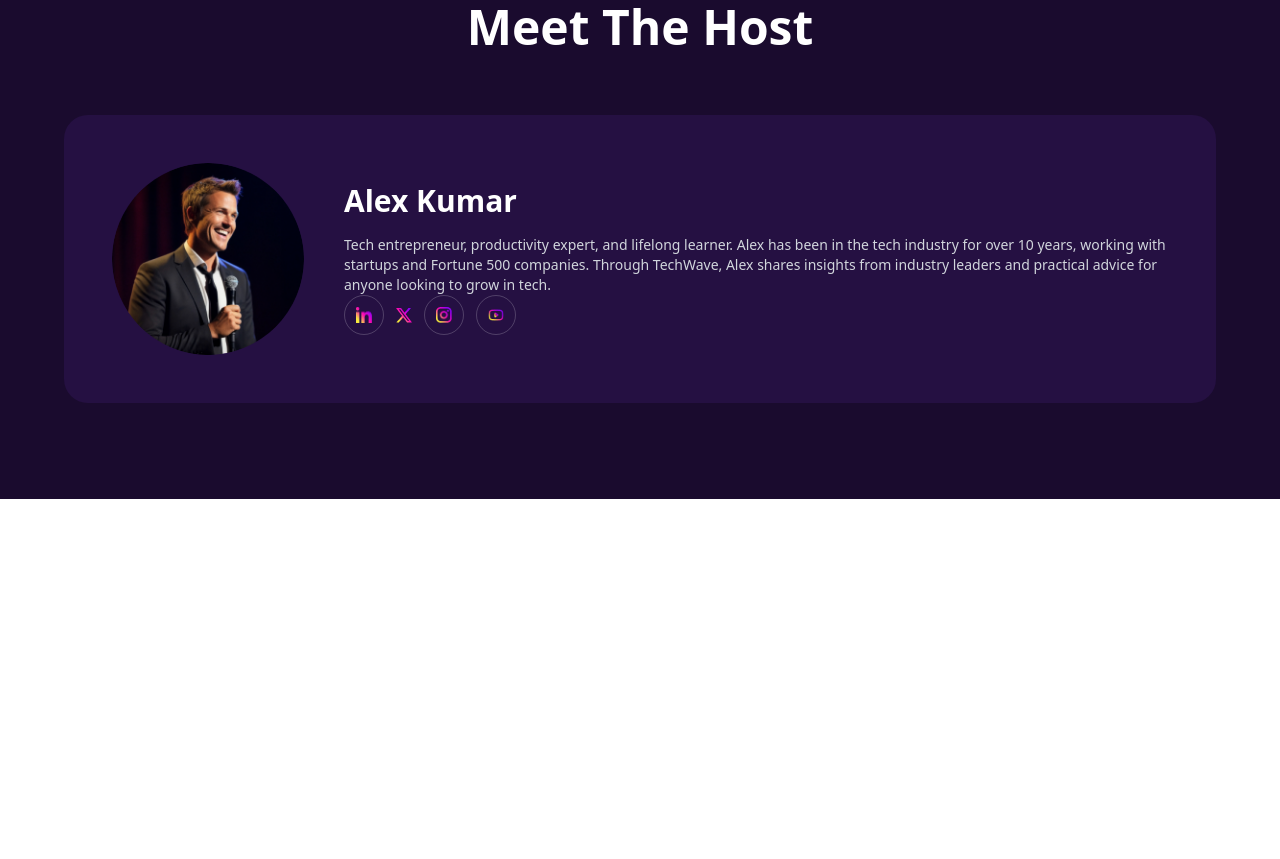
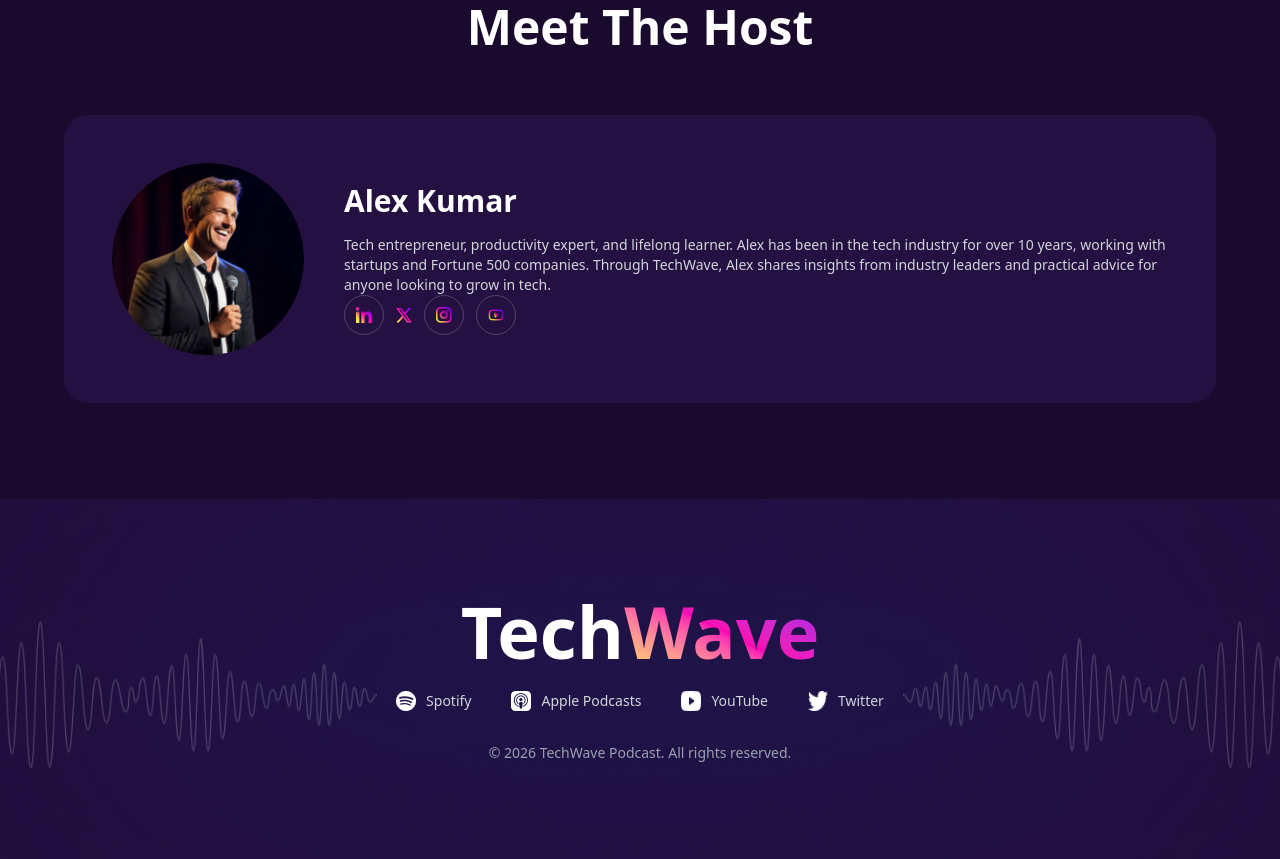
Before and after one commit to muntasinrima/2nd_Assignment_Web, a plain HTML site: page index.html in a window 1280 px wide. Shown: the part 3187-4046 px from the top of the page. Before the commit the page ends 3686 px from the top, so only its background shows below. Drawn offline with nearby package versions, Linux system fonts and the light colour scheme.

Commit message:
footer completed

```diff
--- a/index.html
+++ b/index.html
@@ -180,7 +180,19 @@
         </div>
     </section>
 
+    <section class="bg-[url('./B13-A02-TechWave/assets/footer-bg.png')] bg-cover bg-center bg-no-repeat py-12 md:py-24 px-4">
+        <div class="max-w-5xl mx-auto flex flex-col items-center text-center">
+            <h1 class="text-4xl md:text-7xl font-bold text-white mb-6">Tech<span class="bg-linear-to-tr from-[#F7E93F] via-[#FB09B4] to-[#9100F8] bg-clip-text text-transparent">Wave</span></h1>
 
+            <div class="grid grid-cols-2 md:flex md:flex-row justify-center items-center gap-x-10 gap-y-5 mb-8 text-gray-300 text-sm">
+                <p class="flex items-center justify-center gap-2.5"><img class="w-5 h-5" src="/B13-A02-TechWave/assets/spotify.png" alt=""> Spotify</p>
+                <p class="flex items-center justify-center gap-2.5"><img class="w-5 h-5" src="/B13-A02-TechWave/assets/apple-podcast.png" alt=""> Apple Podcasts</p>
+                <p class="flex items-center justify-center gap-2.5"><img class="w-5 h-5" src="/B13-A02-TechWave/assets/youtube-podcast.png" alt=""> YouTube</p>
+                <p class="flex items-center justify-center gap-2.5"><img class="w-5 h-5" src="/B13-A02-TechWave/assets/twitter.png" alt=""> Twitter</p>
+            </div>
+            <p class="text-gray-400 text-xm md:text-sm">© 2026 TechWave Podcast. All rights reserved.</p>
+        </div>
+    </section>
 
 </body>
 </html>
```
